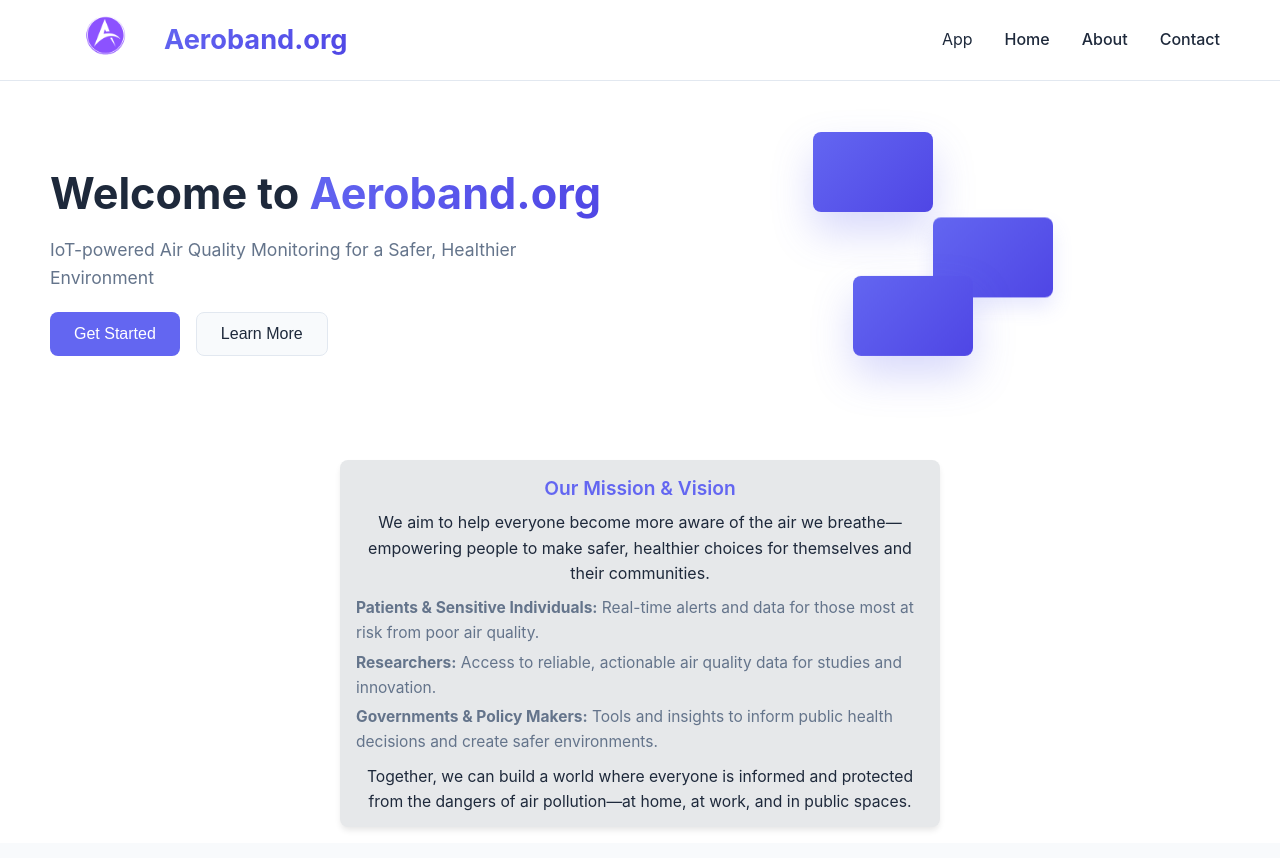
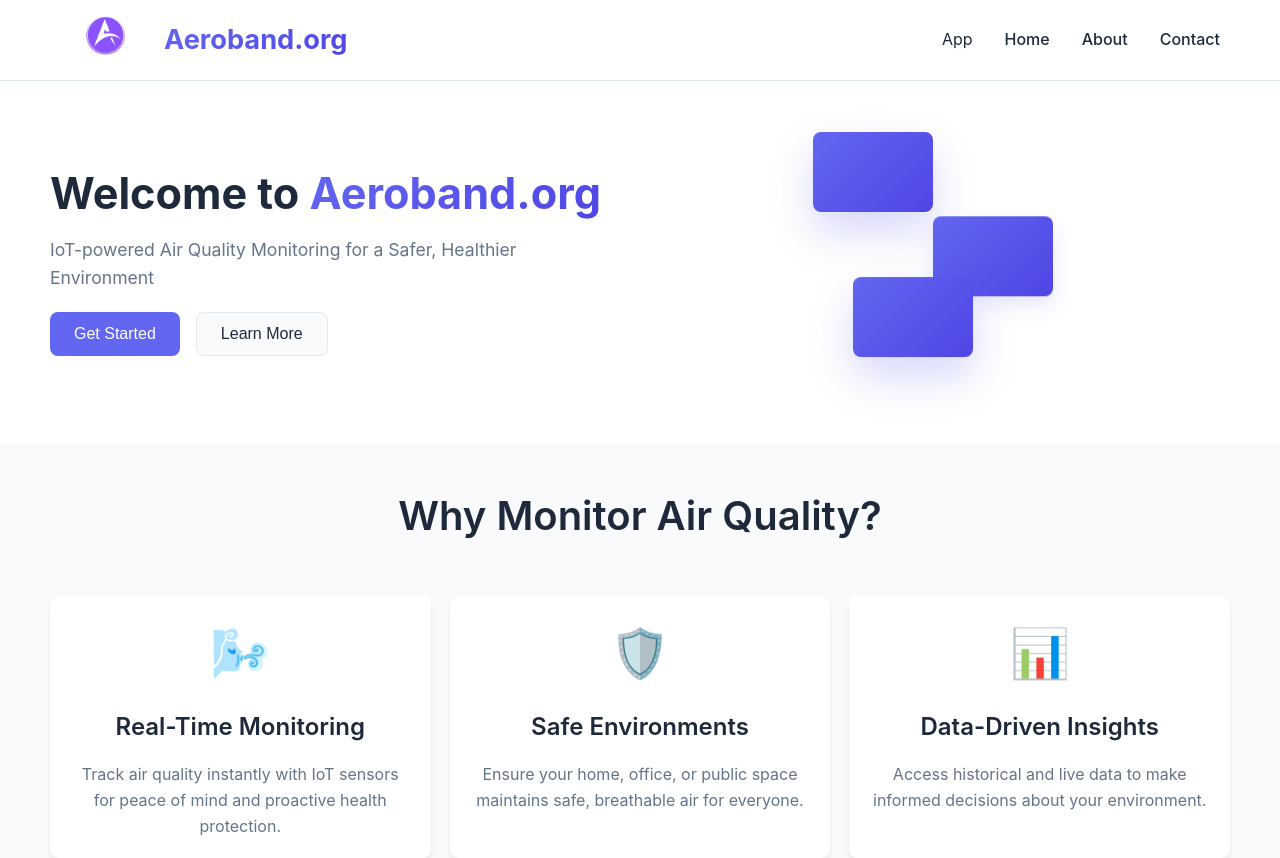
Before and after one commit to skhartaye/Aeroband, a React (Vite) app: page / in a window 1280 px wide. Shown: the top 858 px of the page. Built offline with nearby package versions, Linux system fonts and the light colour scheme.

Commit message:
Update Home.tsx

```diff
--- a/src/pages/Home.tsx
+++ b/src/pages/Home.tsx
@@ -36,18 +36,6 @@ const Home = () => {
           </div>
         </div>
       </section>
-
-      <section className="mission-section fade-in" style={{ animationDelay: '1.1s' }}>
-        <h2 className="section-title">Our Mission & Vision</h2>
-        <p className="mission-lead">We aim to help everyone become more aware of the air we breathe—empowering people to make safer, healthier choices for themselves and their communities.</p>
-        <ul className="mission-beneficiaries">
-          <li><strong>Patients & Sensitive Individuals:</strong> Real-time alerts and data for those most at risk from poor air quality.</li>
-          <li><strong>Researchers:</strong> Access to reliable, actionable air quality data for studies and innovation.</li>
-          <li><strong>Governments & Policy Makers:</strong> Tools and insights to inform public health decisions and create safer environments.</li>
-        </ul>
-        <p className="mission-summary">Together, we can build a world where everyone is informed and protected from the dangers of air pollution—at home, at work, and in public spaces.</p>
-      </section>
-
       <section className="features fade-in" style={{ animationDelay: '1.2s' }} ref={featuresRef}>
         <h2 className="section-title">Why Monitor Air Quality?</h2>
         <div className="features-grid">
```
